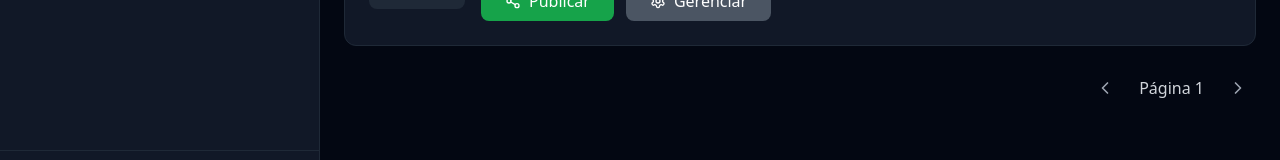
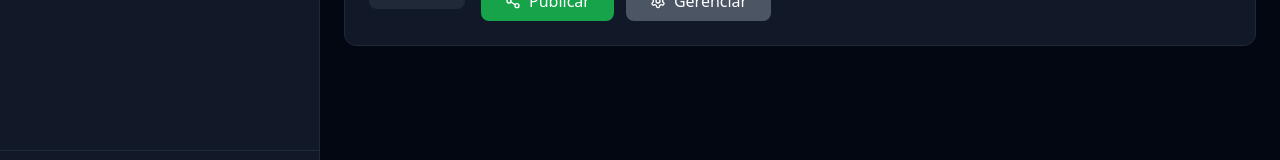
Before and after one commit to gilson954/sistema-rifa, a React (Vite) app: page /dashboard in a window 1280 px wide. Shown: the part 569-729 px from the top of the page. Built offline with nearby package versions, Linux system fonts and the light colour scheme.

Commit message:
Remove pagination section from dashboard

```diff
--- a/src/pages/DashboardPage.tsx
+++ b/src/pages/DashboardPage.tsx
@@ -9,9 +9,7 @@ import {
   Camera,
   Clock,
   Share2,
-  Settings,
-  ChevronLeft,
-  ChevronRight
+  Settings
 } from 'lucide-react';
 import { useTheme } from '../context/ThemeContext';
 
@@ -153,17 +151,6 @@ const DashboardPage = () => {
             </div>
           ))}
         </div>
-
-        {/* Pagination */}
-        <div className="flex items-center justify-end space-x-4">
-          <button className="p-2 text-gray-500 dark:text-gray-400 hover:text-gray-700 dark:hover:text-white transition-colors duration-200">
-            <ChevronLeft className="h-5 w-5" />
-          </button>
-          <span className="text-gray-600 dark:text-gray-300 transition-colors duration-300">Página 1</span>
-          <button className="p-2 text-gray-500 dark:text-gray-400 hover:text-gray-700 dark:hover:text-white transition-colors duration-200">
-            <ChevronRight className="h-5 w-5" />
-          </button>
-        </div>
       </div>
     </div>
   );
```
